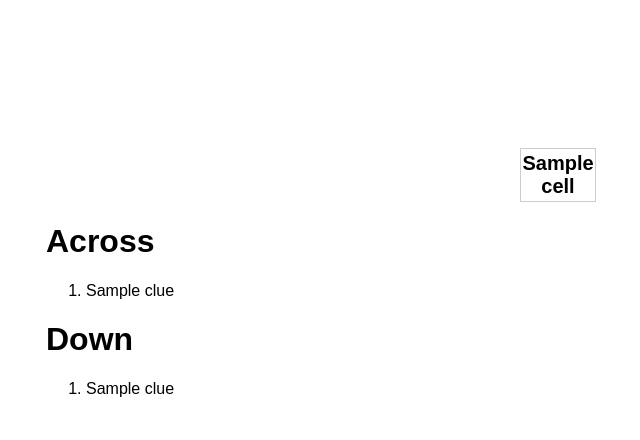
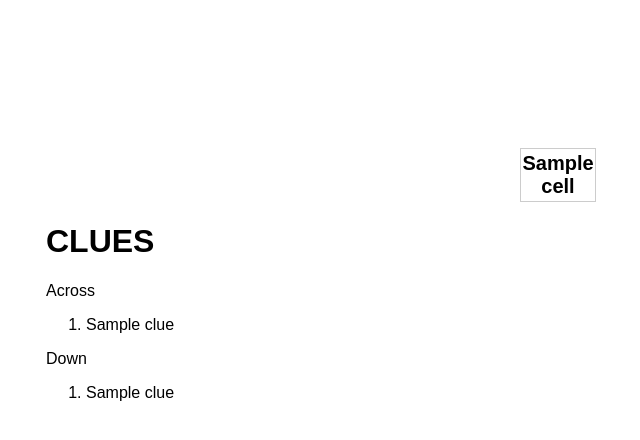
Before and after one commit to shanbhxg/crossword-generator, a Flask app: template templates/crossword.html in a window 1280 px wide. Shown: the top 440 px of the page, without its empty margins (82-722 px from the left). Run offline with Flask 3, Linux system fonts and the light colour scheme; the template is opened without the code that fills it: most values are stand-ins (such as "Sample title", 1, 10 or a date in 2020); parts of the project's set-up code (start-up, migrations or seed data) failed here and were passed over.

Commit message:
Random words!

```diff
--- a/requirements.txt
+++ b/requirements.txt
@@ -1,2 +1,3 @@
 flask
-nltk.corpus
+nltk
+omw-1.4
--- a/templates/crossword.html
+++ b/templates/crossword.html
@@ -49,13 +49,14 @@
         </tr>
         {% endfor %}
     </table>
-    <h1>Across</h1>
+    <h1>CLUES</h1>
+    <p>Across</p>
     <ol>
         {% for clue in across %}
         <li>{{ clue }}</li>
         {% endfor %}
     </ol>
-    <h1>Down</h1>
+    <p>Down</p>
     <ol>
         {% for clue in down %}
         <li>{{ clue }}</li>
```
